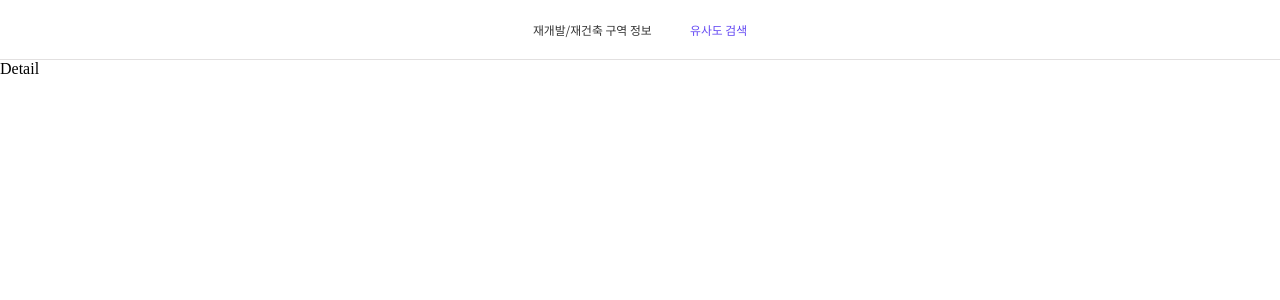
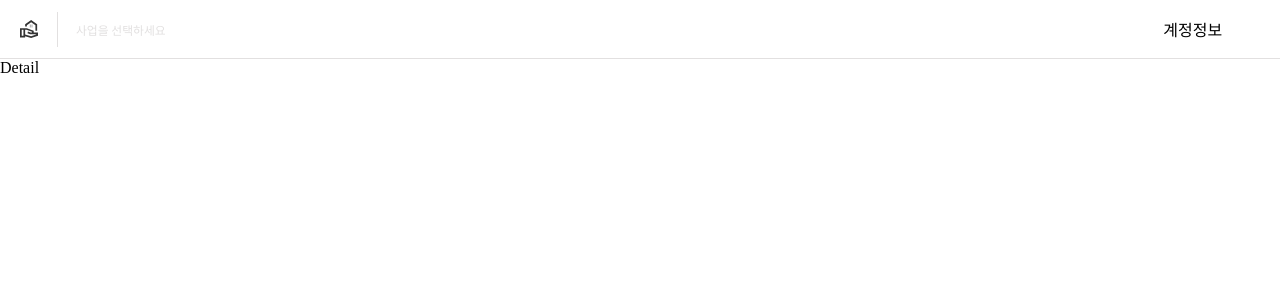
Before and after one commit to hye1ee/god-of-investment, a React (Vite) app: page /detail in a window 1280 px wide. Shown: the top 300 px of the page. Built offline with nearby package versions, Linux system fonts and the light colour scheme.

Commit message:
[feat] Implement new design to header partially

```diff
--- a/src/main.tsx
+++ b/src/main.tsx
@@ -3,7 +3,6 @@ import ReactDOM from "react-dom/client";
 import { BrowserRouter, Routes, Route, Navigate } from "react-router-dom";
 
 import "./index.css";
-import Header from "./pages/components/Header";
 import Layout from "./pages/components/Layout";
 import Signin from "./pages/signin/index";
 import Home from "./pages/home/index";
@@ -26,8 +25,8 @@ ReactDOM.createRoot(document.getElementById("root") as HTMLElement).render(
             <Route path="/home" element={<Home />} />
             <Route path="/detail" element={<Detail />} />
             <Route path="/issues" element={<Issues />} />
+            <Route path="/simulation" element={<Simulation />} />
             <Route path="/search" element={<Search />} />
-            <Route path="/simulation" element={<Simulation />} />
           </Route>
 
           <Route path="/*" element={<Navigate replace to="/signin" />} />
--- a/src/pages/components/Header.tsx
+++ b/src/pages/components/Header.tsx
@@ -2,47 +2,50 @@ import styled from "styled-components";
 import { useState } from "react";
 import { useNavigate, useLocation } from "react-router-dom";
 
-import { appColor, height_size } from "../../utils/style";
+import { appColor, height_size, width_size } from "../../utils/style";
 import Button from "./Button";
+import MainIcon from "../../assets/main.svg";
+import { Wrapper } from "./Wrapper";
+import { BorderColumn } from "./Border";
+import { MediumText } from "./Text";
+import HeaderMenu from "./HeaderMenu";
 
 export default () => {
   const navigate = useNavigate();
-  const location = useLocation();
-  const [isHomeActive, setIsHomeActive] = useState(
-    location.pathname === "/home"
-  );
 
-  const homeOnClick = () => {
+  // TODO: should be manage by redux
+  const [target, setTarget] = useState<string | null>(null); //target real estate
+
+  const testClick = () => {
     navigate("/home");
-    setIsHomeActive(true);
-  };
-  const searchOnClick = () => {
-    navigate("/search");
-    setIsHomeActive(false);
+    setTarget((prevTarget) => (prevTarget ? null : "청학아파트재건축정비사업"));
   };
 
   return (
     <HeaderWrapper>
+      <Wrapper direction="row" gap={28} center={true}>
         <Button
-        onClick={homeOnClick}
+          onClick={testClick}
           transparent={true}
           textOption={{
-          text: "재개발/재건축 구역 정보",
-          color: isHomeActive ? "purple" : "black",
+            text: "",
+            color: "black",
             size: 16,
             weight: "medium",
           }}
+          iconOption={{ icon: MainIcon, width: 27, height: 27 }}
         />
-      <Button
-        onClick={searchOnClick}
-        transparent={true}
-        textOption={{
-          text: "유사도 검색",
-          color: isHomeActive ? "black" : "purple",
-          size: 16,
-          weight: "medium",
-        }}
-      />
+        <BorderColumn width={1} length={47} color="grayLight" />
+        <MediumText size={16} color={target ? "black" : "grayLight"}>
+          {target ?? "사업을 선택하세요"}
+        </MediumText>
+      </Wrapper>
+
+      {target && <HeaderMenu />}
+
+      <Wrapper direction="row" width={135}>
+        {"계정정보"}
+      </Wrapper>
     </HeaderWrapper>
   );
 };
@@ -54,9 +57,11 @@ const HeaderWrapper = styled.div`
   background-color: ${appColor.white};
   border-bottom: 1px solid ${appColor.grayLight};
 
+  box-sizing: border-box;
   display: flex;
   flex-direction: row;
   align-items: center;
-  justify-content: center;
-  gap: 3vw;
+  justify-content: space-between;
+
+  padding: 0 ${width_size(40)} 0 ${width_size(30)};
 `;
--- /dev/null
+++ b/src/pages/components/HeaderMenu.tsx
@@ -0,0 +1,53 @@
+import { useLocation, useNavigate } from "react-router-dom";
+import Button from "./Button";
+import { Wrapper } from "./Wrapper";
+
+export default () => {
+  const navigate = useNavigate();
+  const location = useLocation();
+
+  return (
+    <Wrapper direction="row" gap={30} center={true}>
+      <Button
+        onClick={() => navigate("/detail")}
+        transparent={true}
+        textOption={{
+          text: "상세정보",
+          color: location.pathname === "/detail" ? "purple" : "black",
+          size: 15,
+          weight: "medium",
+        }}
+      />
+      <Button
+        onClick={() => navigate("/issues")}
+        transparent={true}
+        textOption={{
+          text: "이슈 모니터링",
+          color: location.pathname === "/issues" ? "purple" : "black",
+          size: 15,
+          weight: "medium",
+        }}
+      />
+      <Button
+        onClick={() => navigate("/simulation")}
+        transparent={true}
+        textOption={{
+          text: "분담금 시뮬레이션",
+          color: location.pathname === "/simulation" ? "purple" : "black",
+          size: 15,
+          weight: "medium",
+        }}
+      />
+      <Button
+        onClick={() => navigate("/search")}
+        transparent={true}
+        textOption={{
+          text: "유사도 검색",
+          color: location.pathname === "/search" ? "purple" : "black",
+          size: 15,
+          weight: "medium",
+        }}
+      />
+    </Wrapper>
+  );
+};
```
Lines whose indentation alone changed are shown as unchanged.
